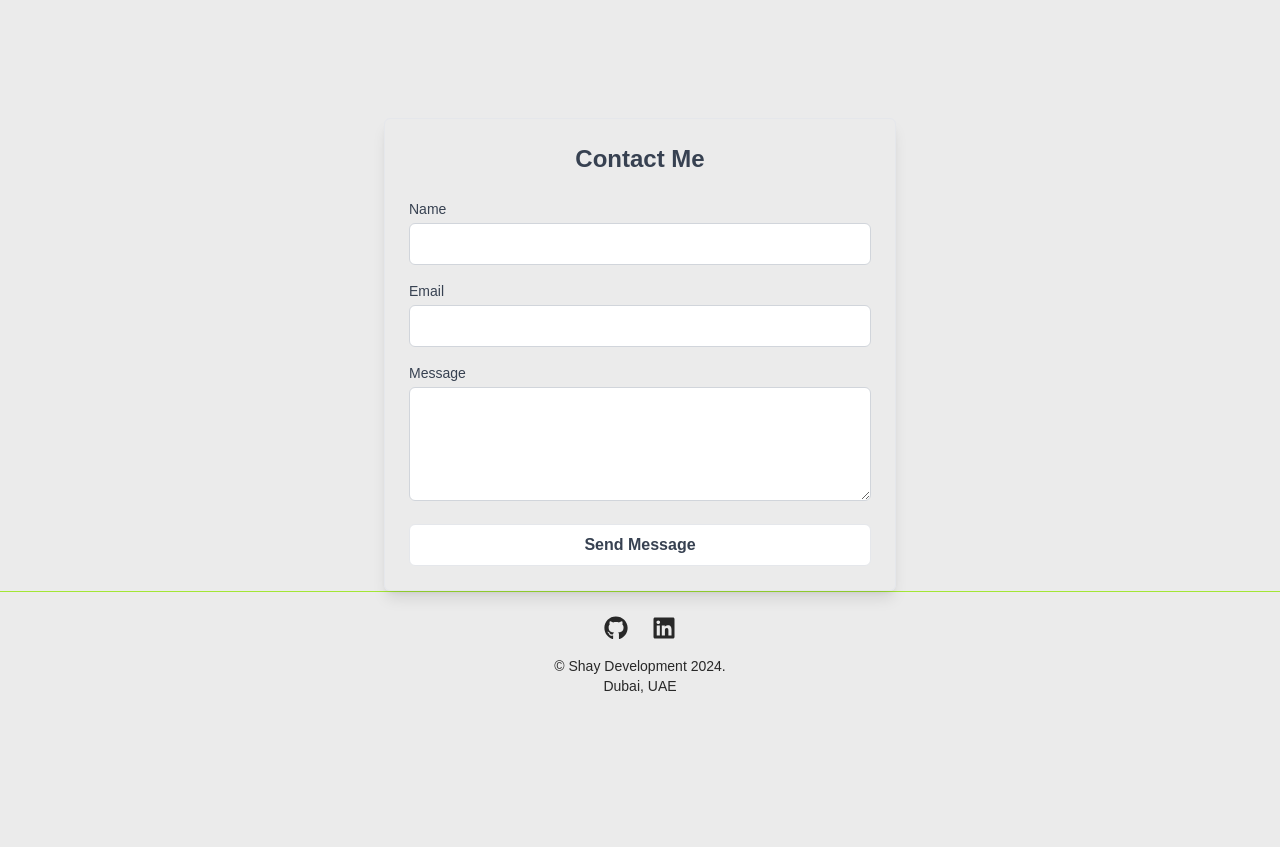
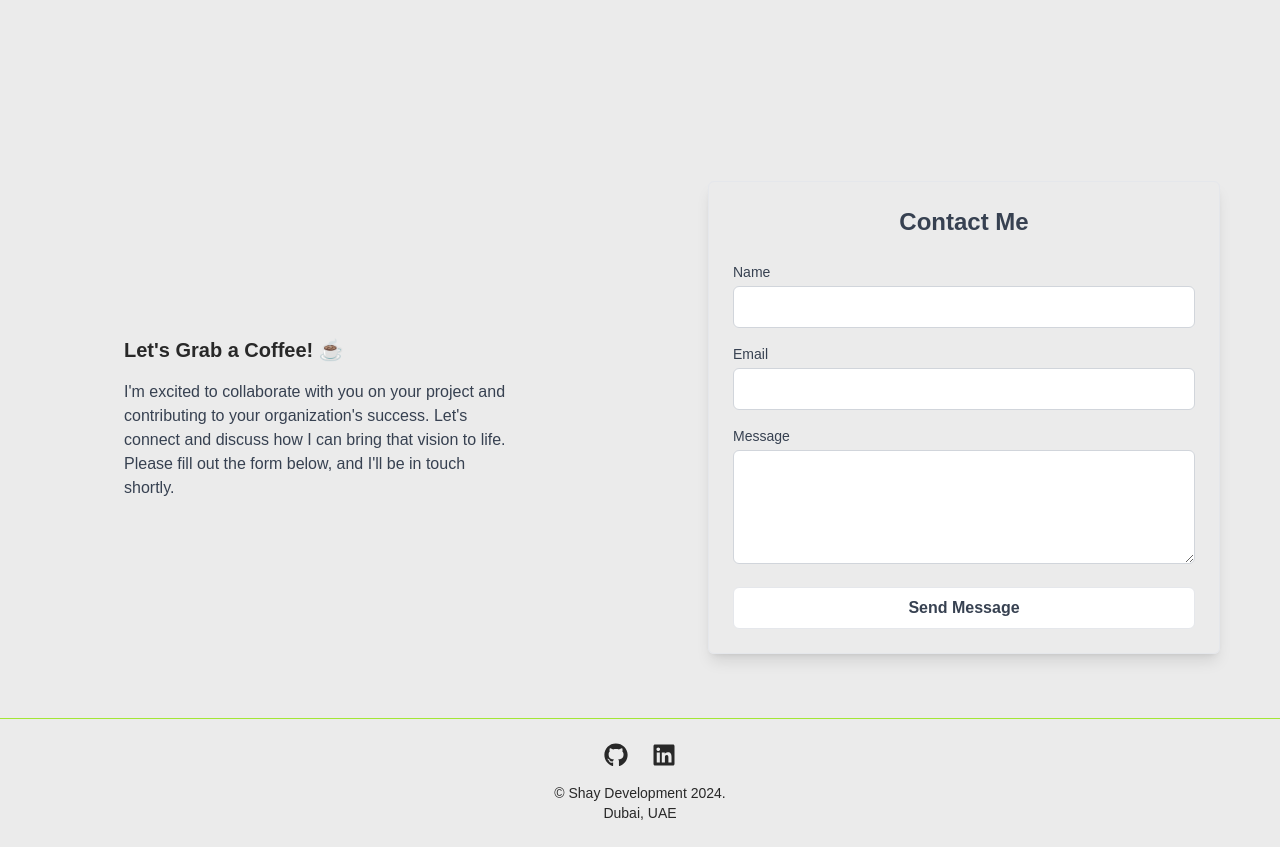
Before and after one commit to shay122990/next-portfolio, a Next.js app: page / in a window 1280 px wide. Shown: the part 3485-4332 px from the top of the page. Before the commit the page ends 4205 px from the top, so only its background shows below. Built offline with nearby package versions, Linux system fonts and the light colour scheme; a web font is replaced by a local one.

Commit message:
contact section intro added

```diff
--- a/src/app/components/contact/Contact.tsx
+++ b/src/app/components/contact/Contact.tsx
@@ -1,10 +1,24 @@
-import Divider from "../divider/Divider"
-import Form from "../form/Form"
+import Divider from "../divider/Divider";
+import Form from "../form/Form";
+
 export default function Contact() {
   return (
     <section className="w-full">
       <Divider text="Get in touch" id="contact" />
-      <Form/>
+      <div className="grid grid-cols-1 md:grid-cols-2 lg:grid-cols-2 gap-4 justify-center min-h-[600px]">
+        <div className="flex flex-col justify-center items-center">
+          <h2 className="text-xl font-semibold mb-4 w-96">Let&apos;s Grab a Coffee! ☕️</h2>
+          <p className="text-gray-700 items-center w-96">
+            I&apos;m excited to collaborate with you on
+            your project and contributing to your organization&apos;s success. Let&apos;s connect
+            and discuss how I can bring that vision to life. <br /> Please fill
+            out the form below, and I&apos;ll be in touch shortly.
+          </p>
+        </div>
+        <div className="flex flex-1 justify-center items-center">
+          <Form />
+        </div>
+      </div>
     </section>
-  )
+  );
 }
--- a/src/app/components/form/Form.tsx
+++ b/src/app/components/form/Form.tsx
@@ -69,7 +69,7 @@ export default function EmailForm() {
   return (
     <form
       onSubmit={handleSubmit}
-      className="max-w-lg mx-auto p-6 dark:bg-grey shadow-lg rounded-md border"
+      className="max-w-lg w-full mx-auto p-6 dark:bg-grey shadow-lg rounded-md border"
     >
       <h2 className="text-2xl font-semibold mb-6 text-center text-gray-700 dark:text-white">Contact Me</h2>
 
```
